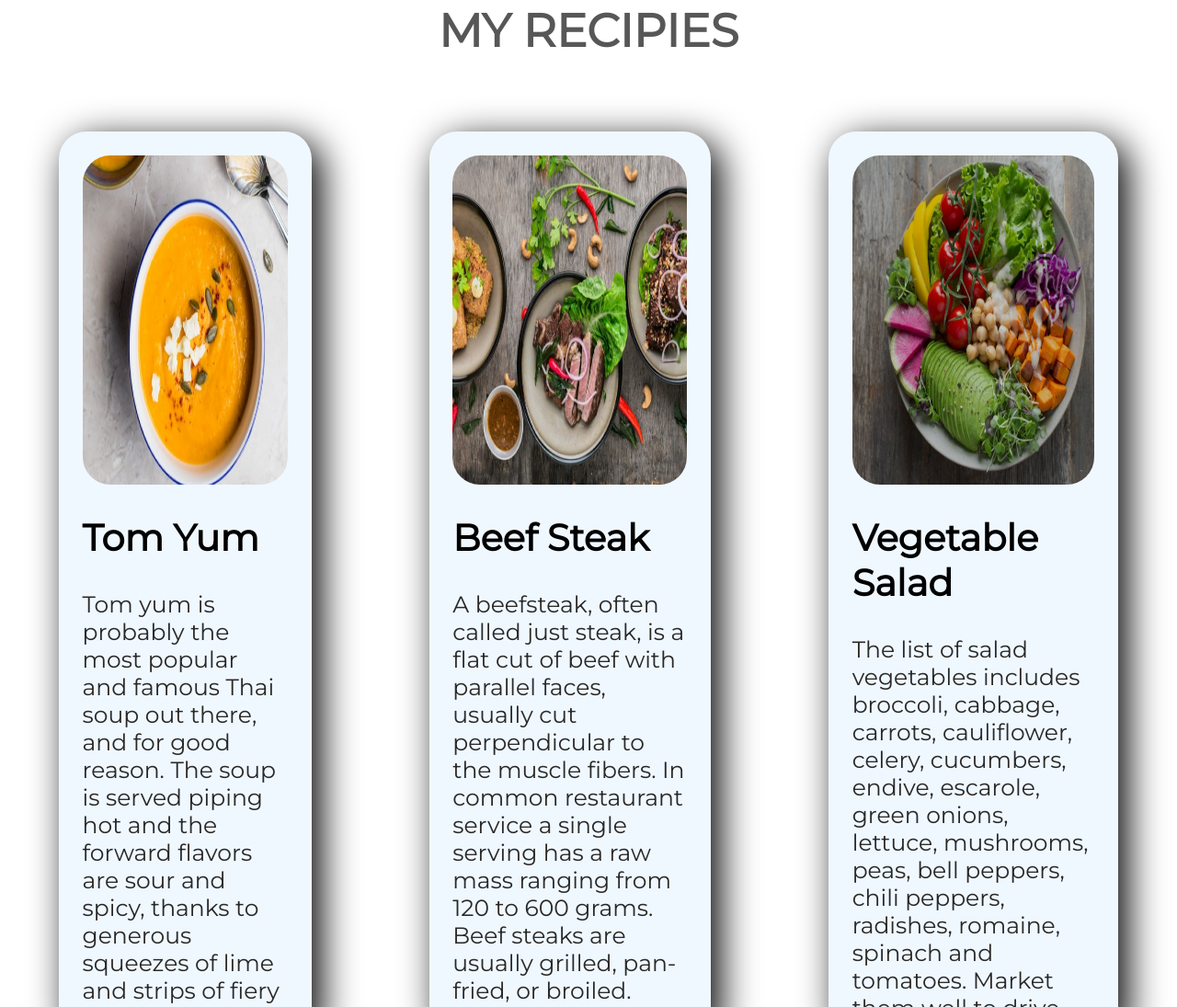
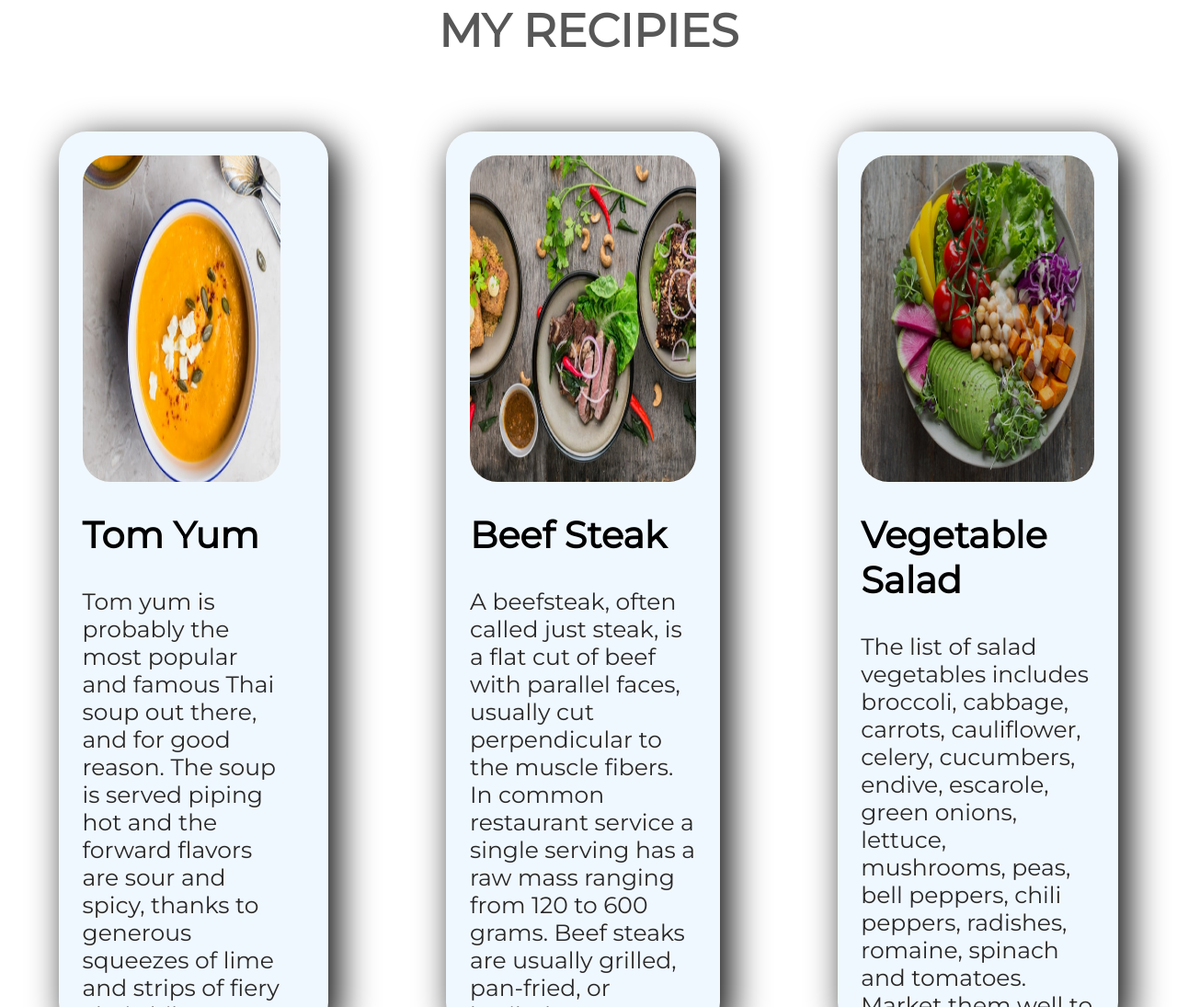
Before and after one commit to Saidul-M-Khan/food-mania, a plain HTML site: page index.html in a window 1280 px wide. Shown: the part 1996-3091 px from the top of the page at 92% size. Drawn offline with Linux system fonts and the light colour scheme.

Commit message:
Update style.css

```diff
--- a/css/style.css
+++ b/css/style.css
@@ -97,7 +97,7 @@ p{
     padding-top: 2%;
     padding-bottom: 5%;
     padding-left: 2%;
-    padding-right: 2%;
+    padding-right: 4.1%;
     margin-bottom: 5%;
     margin-right: 5%;
     margin-left: 5%;
```
